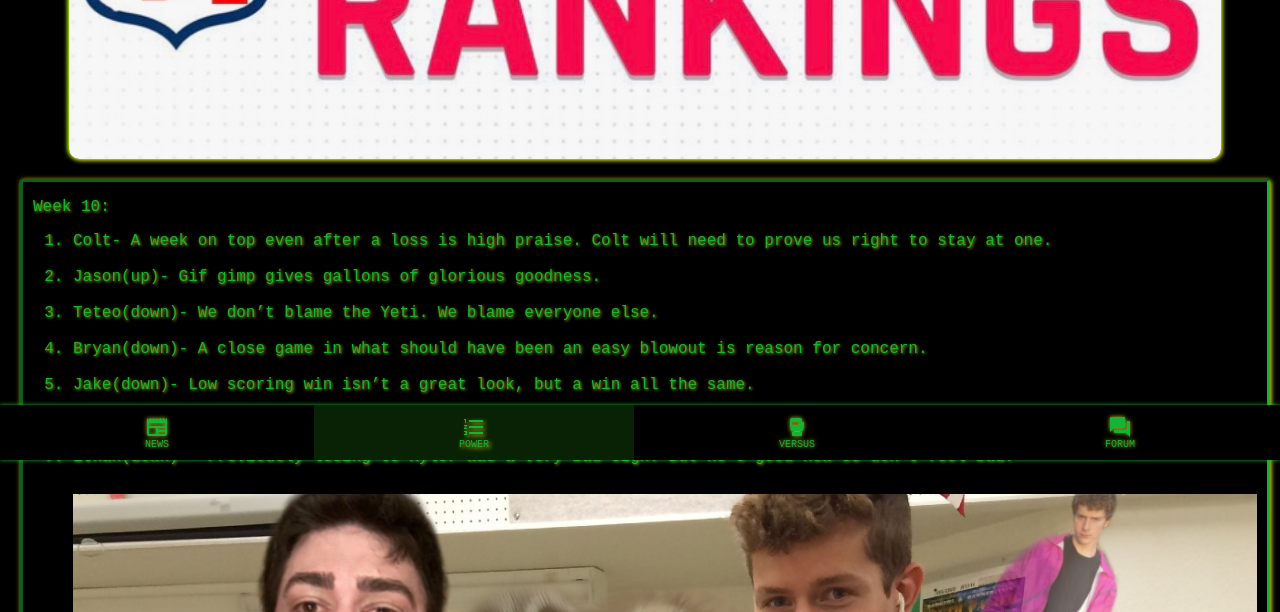
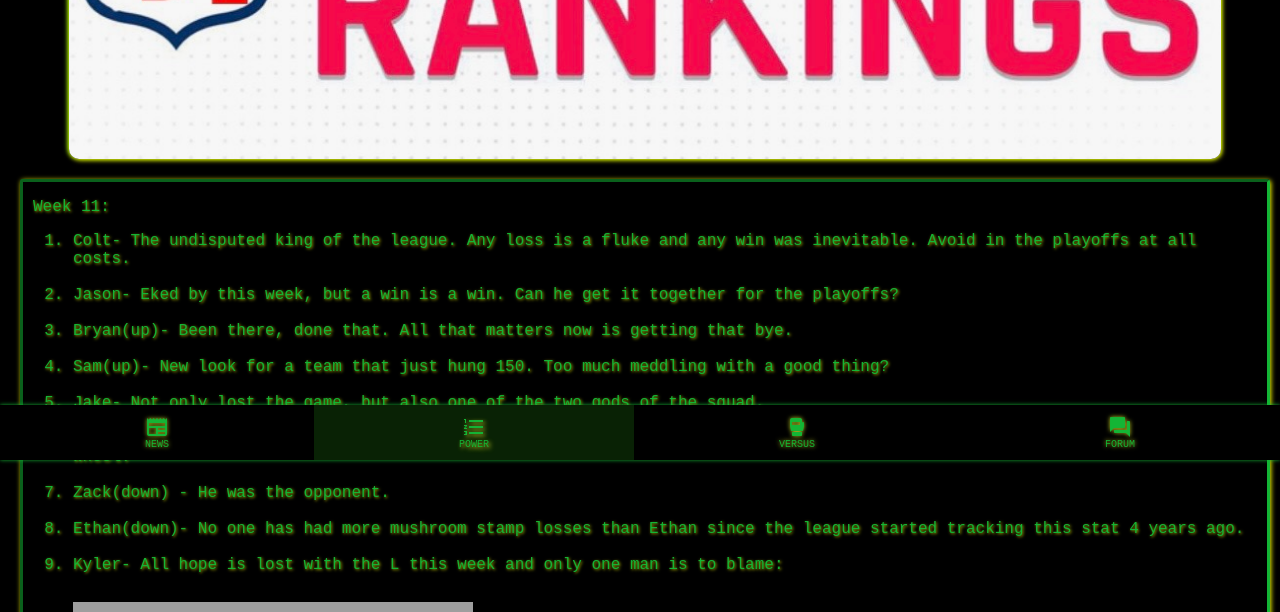
Before and after one commit to coglenn/FFF, a Flask app: page /power/ in a window 1280 px wide. Shown: the part 340-952 px from the top of the page. Run offline with Flask 2, Linux system fonts and the light colour scheme; parts of the project's set-up code (start-up, migrations or seed data) failed here and were passed over; grey boxes are pictures that could not be loaded.

Commit message:
Update power.html

```diff
--- a/templates/power.html
+++ b/templates/power.html
@@ -37,6 +37,29 @@
             <img src="../static/RANKINGS.jpeg" id="rankings">
         </header>
         <main>
+            <div class="rankings" id="week11">
+                <p>Week 11:</p>
+                   <ol>
+                    <li>Colt- The undisputed king of the league. Any loss is a fluke and any win was inevitable. Avoid in the playoffs at all costs.  </li><br>
+                    <li>Jason- Eked by this week, but a win is a win. Can he get it together for the playoffs?
+                    </li><br>
+                    <li>Bryan(up)- Been there, done that. All that matters now is getting that bye. </li><br>
+                    <li>Sam(up)- New look for a team that just hung 150. Too much meddling with a good thing?
+                    </li><br>
+                    <li>Jake- Not only lost the game, but also one of the two gods of the squad.     </li><br>
+                    <li>Teteo(down)- The yeti came up short, but the rest of the roster provided. Thankfully Teteo’s opponent was asleep at the wheel.   </li><br>
+                    <li>Zack(down) - He was the opponent.  </li><br>
+                    <li>Ethan(down)- No one has had more mushroom stamp losses than Ethan since the league started tracking this stat 4 years ago.</li><br>
+                    <li>Kyler- All hope is lost with the L this week and only one man is to blame:  </li><br>
+                    <img src="../static/dgod.jpg" id="dog">
+                    <li>Andrew- Unable to put up big points, things are looking grim as we head into the final stretch of the regular season. Maybe a recent trade can fire up some hope.
+                    </li><br>
+                    <img src="../static/joshthedog.jpg" id="dog"><h2>DOG OF THE WEEK</h2><br>
+                    <li>Josh(up)- Out of the shit pit once more! Josh will not be confined to the annals of history like the Ethan, the only winless season on record in Big Dawgs history. Live it up! Now to set your sights on win number 2.  </li><br>
+                    <img src="../static/mtndew.png" id="dew"><h2>SHITTER OF THE WEEK</h2><br>
+                    <li>Caleb(down)- Constantly climbing out of and falling into the septic take of the league has left this team eternally stinky and probably stricken with several disgusting diseases. Giving up the only win to a team that had been projected by some to finish the season 0-14 is the latest in a string of missteps. The black sheep of The House this season may be better off hiding in the sewers to not being down the image of that great clan. </li><br>
+                    </ol>
+            </div>
             <div class="rankings" id="week10">
                 <p>Week 10:</p>
                    <ol>
```
